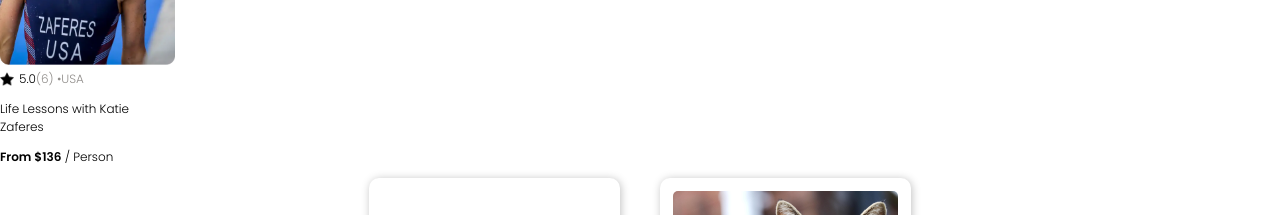
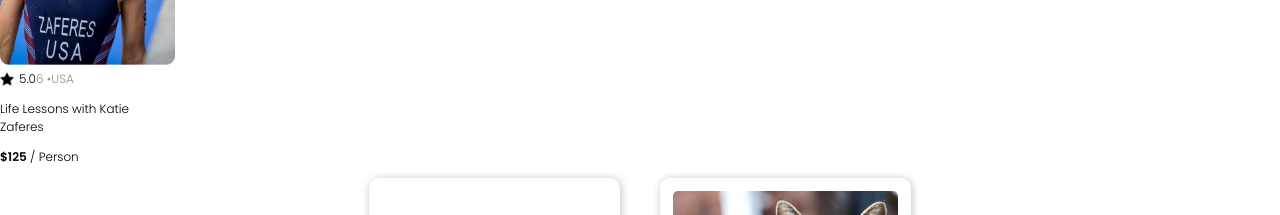
Before and after one commit to ayednaber/Learning_React.js, a React (Create React App) app in the folder airbnb_experiences_clone/: page / in a window 1280 px wide. Shown: the part 259-474 px from the top of the page. Built offline with nearby package versions, Linux system fonts and the light colour scheme.

Commit message:
Used props in Card.js instead of hard-coded values

```diff
--- a/airbnb_experiences_clone/src/App.js
+++ b/airbnb_experiences_clone/src/App.js
@@ -11,7 +11,14 @@ function App() {
     <div>
       <Navbar />
       {/* <Hero /> */}
-      <Card />
+      <Card
+        image='../images/katie.png'
+        rating="5.0"
+        num_reviews={6}
+        country="USA"
+        title="Life Lessons with Katie Zaferes"
+        price="$125"
+      />
       <div className='contacts'>
       {contacts.map(({id, img, name, phone, email}) => (
       <Contact key={id}
--- a/airbnb_experiences_clone/src/components/Card.js
+++ b/airbnb_experiences_clone/src/components/Card.js
@@ -5,19 +5,20 @@ import React from "react";
 import star from '../images/star.png'
 import cardPhoto from '../images/katie.png'
 
-export default function Card() {
+export default function Card(props) {
+    // console.log(props)
     return (
         <div className="card">
-            <img src={cardPhoto} className="card-img" />
+            <img src={props.image} className="card-img" />
             <div className="card-section">
                 <img src={star} className="star-img" />
-                <span className="card-rating">5.0</span>
-                <span className="card-review-count">(6) • </span>
-                <span className="country">USA</span>
+                <span className="card-rating">{props.rating}</span>
+                <span className="card-review-count">{props.num_reviews} • </span>
+                <span className="country">{props.country}</span>
             </div>
             <div className="card-title-section">
-                <p className="card-title">Life Lessons with Katie Zaferes</p>
-                <p className="card-price"><span className="price">From $136</span> / Person</p>
+                <p className="card-title">{props.title}</p>
+                <p className="card-price"><span className="price">{props.price}</span> / Person</p>
             </div>
         </div>
     )
```
Also changed, not shown: 1 other file (tests, documents, lock files or other folders).
